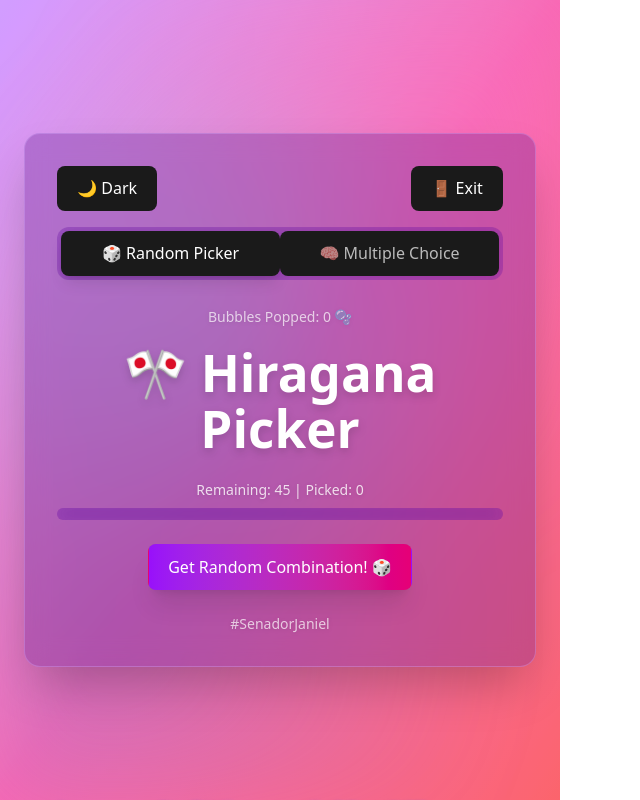
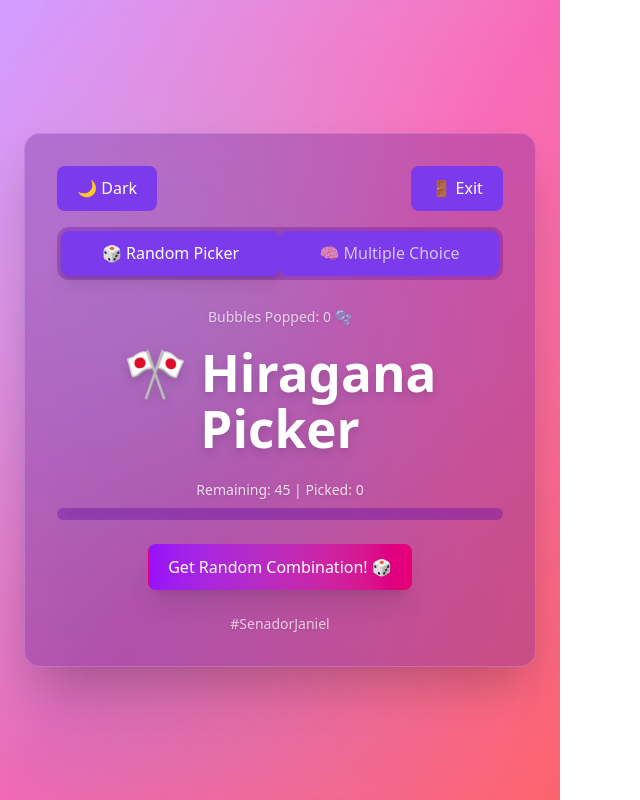
Before and after one commit to Janiel-Senador/hiragana, a React (Vite) app: page / in a window 1280 px wide. Shown: the whole page, without its empty margins (0-640 px from the left). Built offline with nearby package versions, Linux system fonts and the light colour scheme.

Commit message:
Update index.css

```diff
--- a/src/index.css
+++ b/src/index.css
@@ -64,4 +64,7 @@ button:focus-visible {
   a:hover {
     color: #747bff;
   }
+  button{
+    background-color: #7C3AED;
+  }
 }
```
